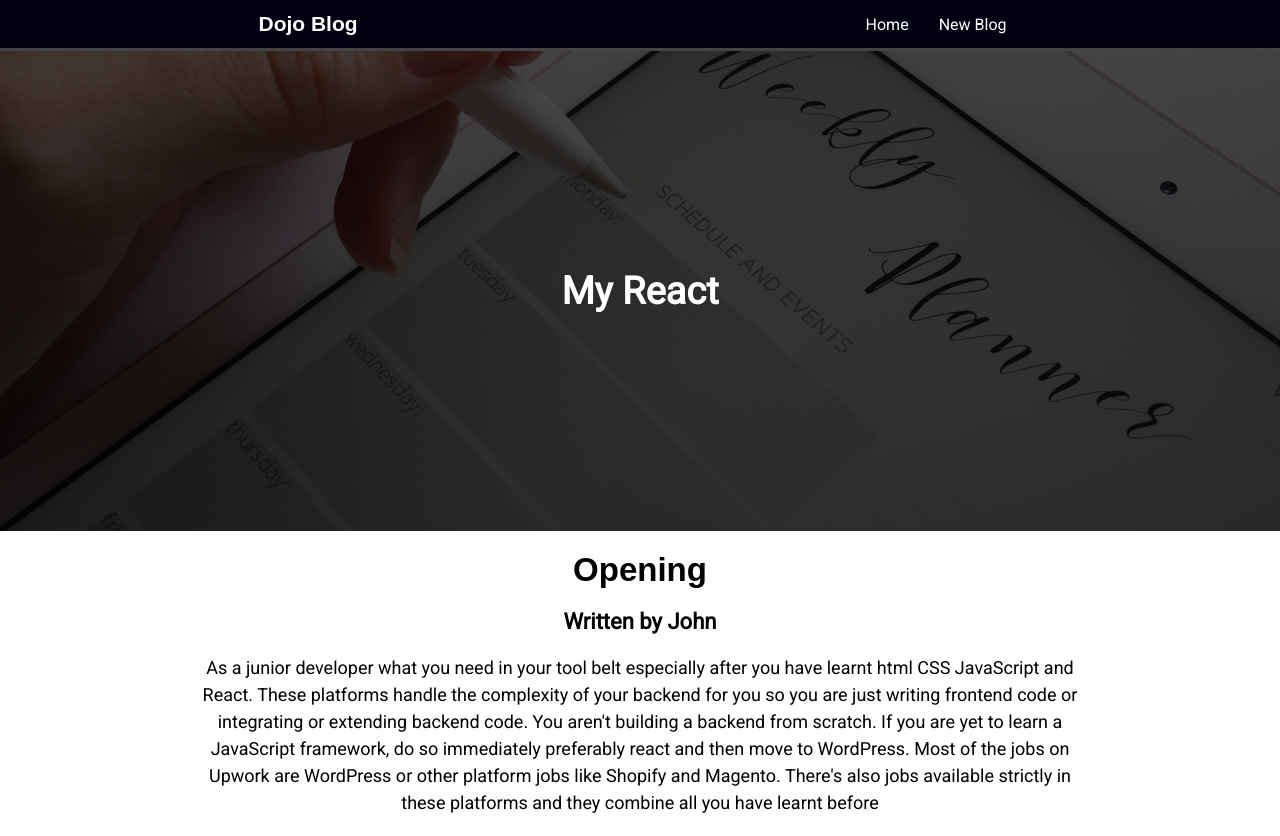
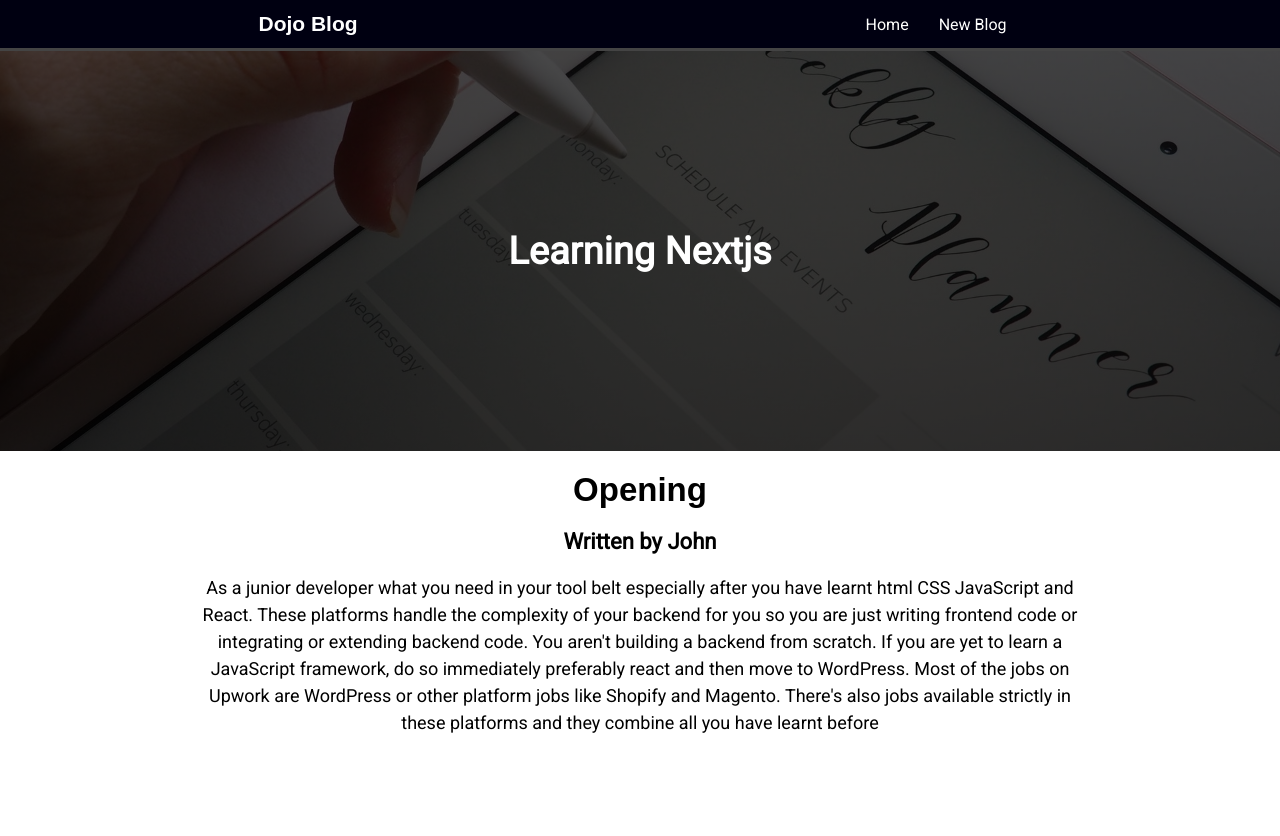
Before and after one commit to fasas1/New-Blog, a React (Create React App) app: page /blogs/1 in a window 1280 px wide. After the commit the page ends 800 px from the top, so only its background shows below. Built offline with nearby package versions, Linux system fonts and the light colour scheme; data requests are answered from the project's data file; a web font is replaced by a local one.

Commit message:
changed title header

```diff
--- a/src/components/AboutHero.js
+++ b/src/components/AboutHero.js
@@ -5,7 +5,7 @@ import pexel from '../img/pexel.jpg';
 const AboutHero = () => {
     return (
         <Banner>
-        <h2>My React </h2>
+        <h2>Learning Nextjs </h2>
     </Banner>
     );
 }
@@ -15,9 +15,7 @@ const AboutHero = () => {
 const Banner = styled.div`
 
     background:linear-gradient(rgba(0,0,0,0.7),rgba(0,0,0,0.8)),url(${pexel});
-          height:60vh;
-
-
+          height:50vh;
           background-position: center;
           background-size:cover;
           display:flex;
```
